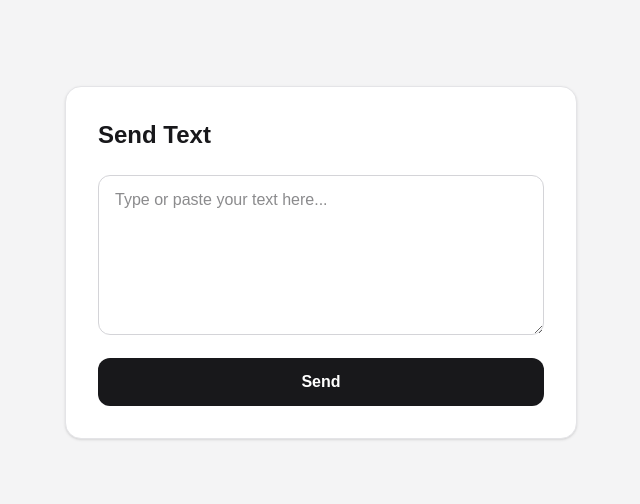
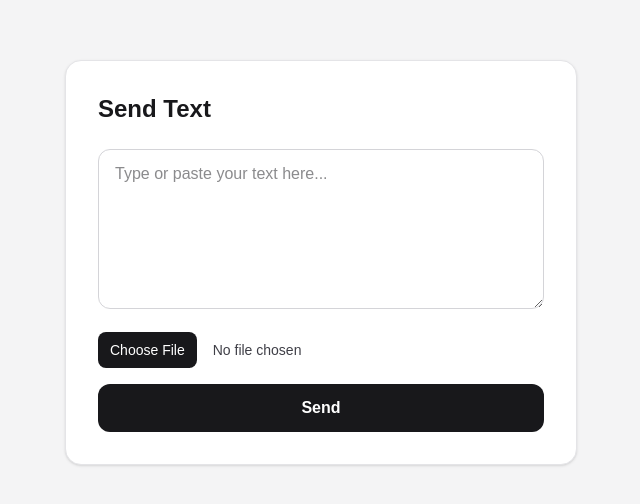
Before and after one commit to zeptusg/tunnelshare, a Next.js app: page /send in a window 1280 px wide. Shown: the part 138-642 px from the top of the page, without its empty margins (319-959 px from the left). Built offline with nearby package versions, Linux system fonts and the light colour scheme.

Commit message:
feat: prepare send page for future file sharing

```diff
--- a/src/app/send/page.tsx
+++ b/src/app/send/page.tsx
@@ -24,6 +24,7 @@ function isCreateSessionResponse(value: unknown): value is CreateSessionResponse
 
 export default function SendPage() {
   const [text, setText] = useState("");
+  const [selectedFile, setSelectedFile] = useState<File | null>(null);
   const [session, setSession] = useState<CreateSessionResponse | null>(null);
   const [copied, setCopied] = useState(false);
 
@@ -81,6 +82,19 @@ export default function SendPage() {
             aria-label="Text to send"
           />
 
+          <div>
+            <input
+              type="file"
+              onChange={(event) => {
+                const nextFile = event.target.files?.[0] ?? null;
+                setSelectedFile(nextFile);
+              }}
+              className="block w-full text-sm text-zinc-700 file:mr-4 file:rounded-lg file:border-0 file:bg-zinc-900 file:px-3 file:py-2 file:text-sm file:font-medium file:text-white hover:file:bg-zinc-800"
+              aria-label="Select file"
+            />
+            {selectedFile ? <p className="mt-2 text-sm text-zinc-600">Selected file: {selectedFile.name}</p> : null}
+          </div>
+
           <button
             type="button"
             className="flex h-12 w-full items-center justify-center rounded-xl bg-zinc-900 text-base font-semibold text-white transition hover:bg-zinc-800"
```
